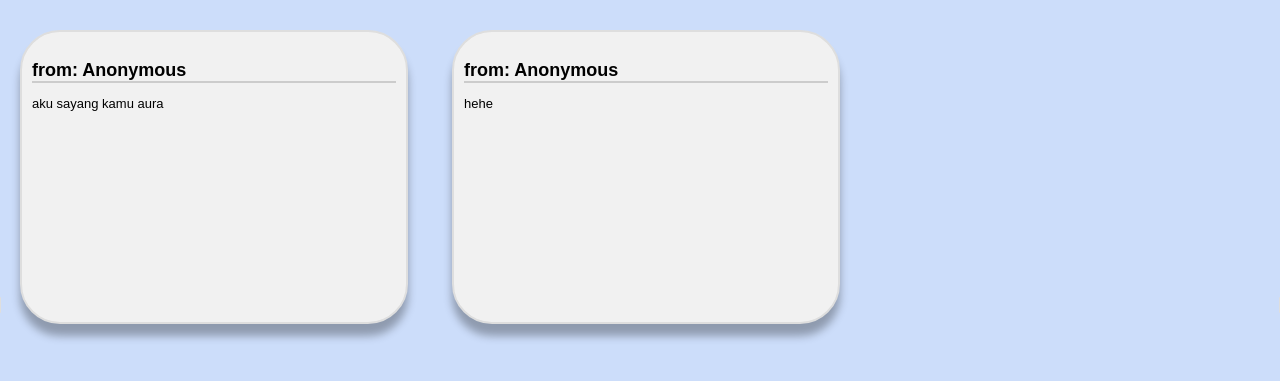
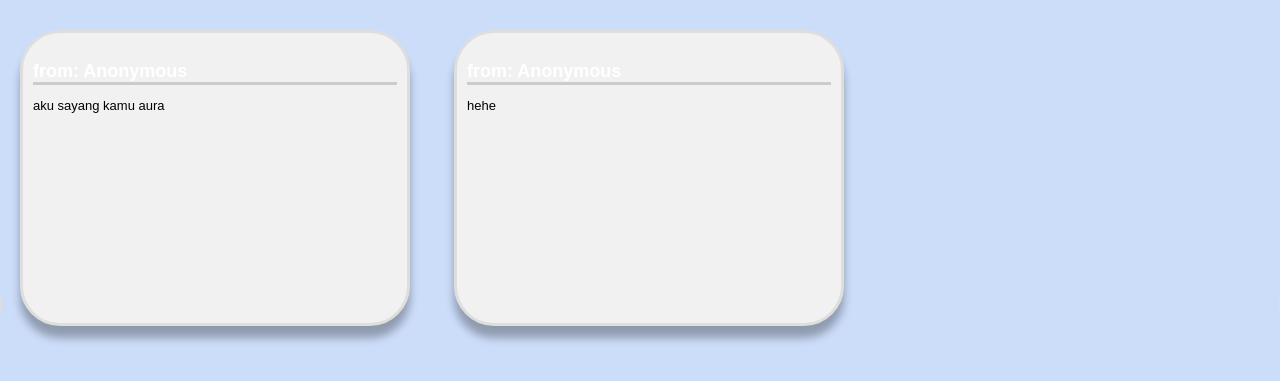
Before and after one commit to haemuucia/fessme, a PHP site: page /massage.php in a window 1280 px wide. Shown: the part 95-476 px from the top of the page. Run offline with PHP 8.4, Linux system fonts and the light colour scheme; a user stored in the database is signed in; data comes from the database, SQL or seed files in the repository; some libraries are stand-ins or nearby versions; some web fonts are replaced.

Commit message:
Update msg.css
Updating border color and border size

```diff
--- a/msg.css
+++ b/msg.css
@@ -1,6 +1,6 @@
 
   .container {
-          border: 2px solid #dedede;
+          border: 3px solid #dedede;
           background-color: #f1f1f1;
           border-radius: 15px;
           padding: 10px;
@@ -44,15 +44,15 @@
   }
 
   .container h3 {
-      color: black;
+      color: white;
       font-size: 18px;
       margin-bottom: 5px;
       font-family: "Poetsen One", sans-serif;
-      border-bottom: 2px solid #ccc;
+      border-bottom: 3px solid #ccc;
   }
 
   .container p {
-      color: black;
+      color: yellow;
       font-size: 13px;
       font-family: "Poetsen One", sans-serif;
   }
```
